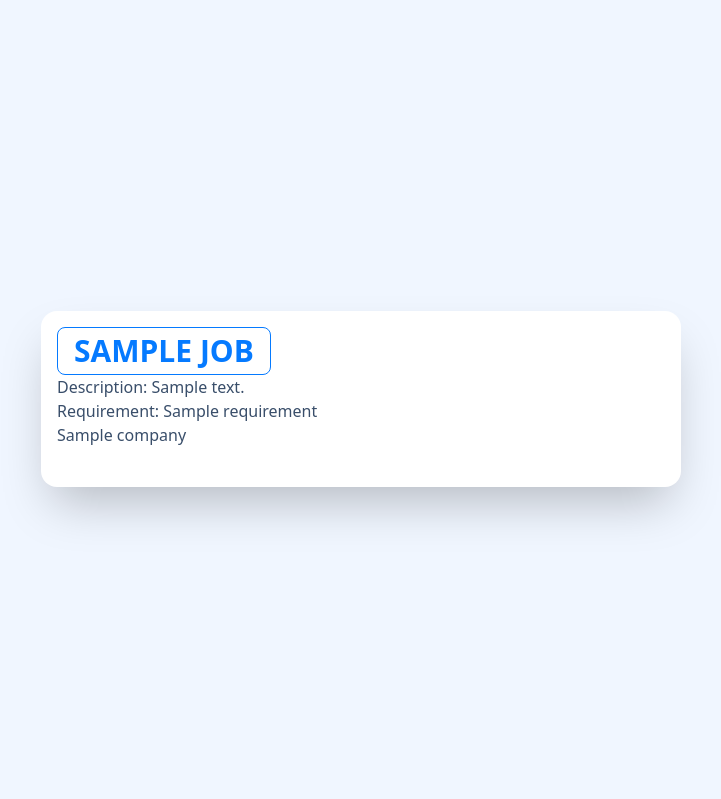
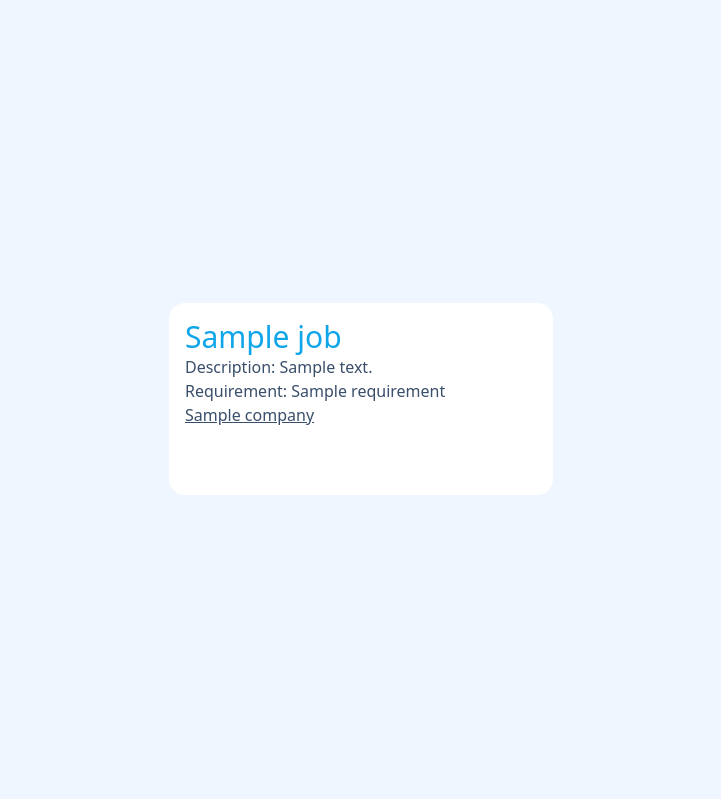
Before and after one commit to hitsuji0621/db-2023, a Flask app: template templates/front_page.html in a window 1280 px wide. Shown: the part 81-880 px from the top of the page, without its empty margins (279-1000 px from the left). Run offline with Flask 3, Linux system fonts and the light colour scheme; the template is opened without the code that fills it: most values are stand-ins (such as "Sample title", 1, 10 or a date in 2020); parts of the project's set-up code (start-up, migrations or seed data) failed here and were passed over; some libraries are stand-ins or nearby versions.

Commit message:
update ui

```diff
--- a/templates/front_page.html
+++ b/templates/front_page.html
@@ -1,16 +1,14 @@
 {% extends 'base_auth.html' %}
 
 {% block mainContent %}
-<div class="w-full h-full flex justify-center items-center bg-base-200">
-    <div class="card w-1/2 shadow-2xl bg-base-100">
-        <div class="row p-4">
-            <ul class="job-ul">
+<div class="w-full h-full flex flex-col justify-center items-center bg-base-200 gap-2">
     {% for job in jobs %}
-                    <li>
-                        <div class="job-main">
-                            <div class="job-title text-3xl btn btn-primary btn-outline">
-                                <a href="{{ url_for('apply_page', job_id=job.job_id) }}">{{ job.job_name }}</a>
+    <div class="job-main card w-96 h-48 bg-base-100 p-4">
+        <a href="{{ url_for('apply_page', job_id=job.job_id) }}">
+            <div class="job-title text-3xl text-sky-500">
+                {{ job.job_name }}
             </div>
+        </a>
         <div class="job-content">
             <span>Description: </span>
             {{ job.description }}
@@ -18,14 +16,11 @@
         <div class="job-detail">
             <span class="job-requirement">Requirement: {{ job.requirement }}</span>
             <br>
-                                <a href="{{ url_for('company_info', company_id=job.company.company_id) }}">{{ job.company.company_name }}</a>
+            <a class="link" href="{{ url_for('company_info', company_id=job.company.company_id) }}">{{
+                job.company.company_name }}</a>
         </div>
     </div>
-                    </li>
-                    <br>
     {% endfor %}
-            </ul>
-        </div>
 </div>
 </div>
 {% endblock mainContent %}
--- a/templates/register.html
+++ b/templates/register.html
@@ -37,7 +37,7 @@
                 <label class="label">
                     <span class="label-text">Birthday</span>
                 </label>
-                <input type="text" placeholder="Birthday" name="birthday" id="birthday" class="input input-bordered" />
+                <input type="text" placeholder="yyyy/mm/dd" name="birthday" id="birthday" class="input input-bordered" />
             </div>
             <div class="form-control mt-6">
                 <input type="submit" class="btn btn-primary" value="註冊">
--- a/templates/view_data.html
+++ b/templates/view_data.html
@@ -5,15 +5,15 @@
     .content {
         text-indent: 20px;
     }
-    .label {
+    .label-text {
         text-indent: 10px;
+        font-size: large;
     }
-</style>
 </style>
 <div class="w-full h-full flex justify-center items-center p-4">
     <div class="card flex-shrink-0 w-1/2 shadow-2xl bg-base-100 p-4">
         <label class="label">
-            <span class="label"><b>My id</b></span>
+            <span class="label-text"><b>My id</b></span>
         </label>
         <span class="content">
             {{ data.applicant_id }}
```
Also changed, not shown: templates/event_page.html (+5 -10 lines). Lines whose indentation alone changed are shown as unchanged.
